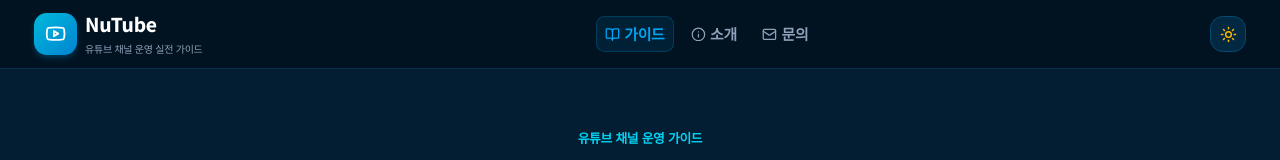
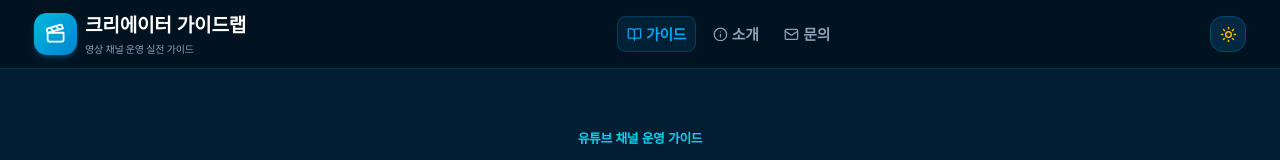
Before and after one commit to apark12321-ux/nutube_22, a React (Vite) app: page / in a window 1280 px wide. Shown: the top 160 px of the page. Built offline with nearby package versions, Linux system fonts and the light colour scheme.

Commit message:
brand: update header name

```diff
--- a/src/components/Navbar.tsx
+++ b/src/components/Navbar.tsx
@@ -1,5 +1,5 @@
 import React from 'react';
-import { BookOpen, Moon, Sun, Youtube, Info, Mail } from 'lucide-react';
+import { BookOpen, Moon, Sun, Info, Mail, Clapperboard } from 'lucide-react';
 
 type Tab = 'guides' | 'about' | 'contact' | 'terms' | 'privacy' | 'guide-detail';
 
@@ -20,11 +20,11 @@ export const Navbar: React.FC<NavbarProps> = ({ currentTab, setTab, theme, toggl
       <div className="mx-auto flex h-16 max-w-7xl items-center justify-between px-3 sm:px-6 lg:px-8">
         <button onClick={() => setTab('guides')} className="flex items-center gap-2 text-left">
           <span className="flex h-10 w-10 items-center justify-center rounded-xl bg-gradient-to-br from-cyan-500 to-sky-600 shadow-md shadow-sky-500/20">
-            <Youtube className="h-5 w-5 text-white" />
+            <Clapperboard className="h-5 w-5 text-white" />
           </span>
           <span>
-            <span className={theme === 'dark' ? 'block font-display text-lg font-extrabold text-white' : 'block font-display text-lg font-extrabold text-slate-900'}>NuTube</span>
-            <span className="hidden text-[10px] text-slate-400 sm:block">유튜브 채널 운영 실전 가이드</span>
+            <span className={theme === 'dark' ? 'block font-display text-base font-extrabold text-white sm:text-lg' : 'block font-display text-base font-extrabold text-slate-900 sm:text-lg'}>크리에이터 가이드랩</span>
+            <span className="hidden text-[10px] text-slate-400 sm:block">영상 채널 운영 실전 가이드</span>
           </span>
         </button>
 
```
